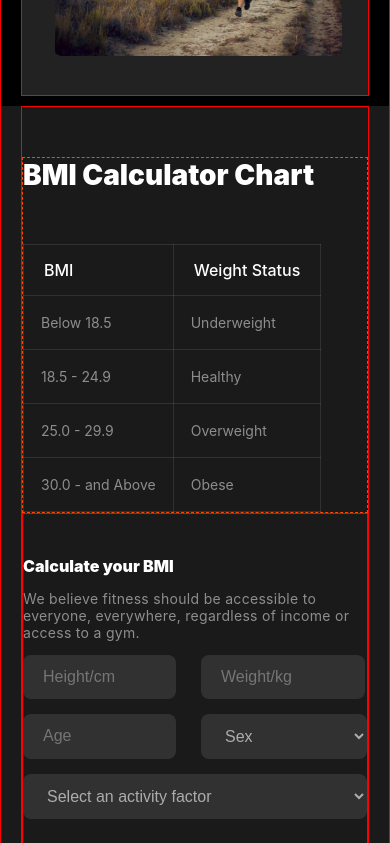
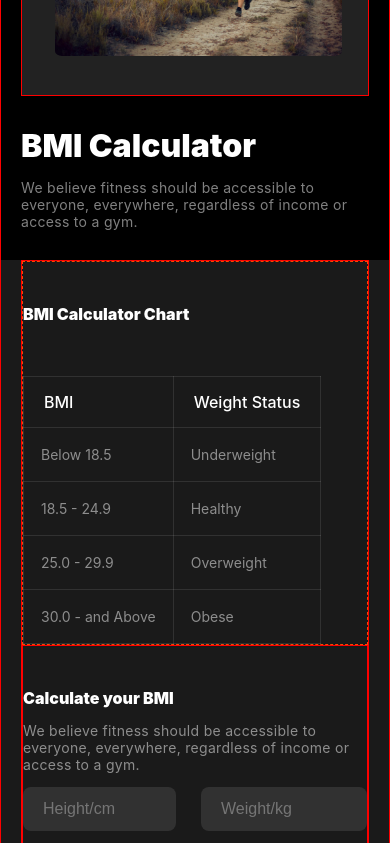
Before and after one commit to rohan26ir/Fitness, a plain HTML site: page index.html in a window 390 px wide. Shown: the part 3680-4523 px from the top of the page. Drawn offline with Linux system fonts and the light colour scheme.

Commit message:
BMI calculator Add and Responsive

```diff
--- a/index.html
+++ b/index.html
@@ -109,11 +109,18 @@
   </div>
 
   <!-- ------Trainings and Exercises----- -->
+
+  <!-- ------BMI Calculator------- -->
+   <div class="BMI">
+    <h2>BMI Calculator</h2>
+    <p class="calculate-des">We believe fitness should be accessible to everyone, everywhere, regardless of income or <br>access to a gym.</p>
+   </div>
+
    <!-- -----------BMI Calculator Chart------------- -->
 <section class="calculate-container">
    <div class="calculate-contain bdr">
     <div class="bmi-left bdr">
-      <h2 class="calculate-title">BMI Calculator Chart</h2>
+      <h2 class="calculate-title calculate-title-phone">BMI Calculator Chart</h2>
       <table class="table">
         <tr>
           <th>BMI</th>
--- a/styles/responsive.css
+++ b/styles/responsive.css
@@ -128,6 +128,19 @@
   margin: 20px 0;
   }
 
+/* ------BMI Calculator----- */
+
+
+  .BMI{
+    margin: 30px 20px;
+  }
+  .BMI h2{
+    font-size: 2rem;
+    font-weight: 900;
+  }
+
+/* ------BMI Calculator----- */
+
 /* -- -----------BMI Calculator Chart------------- -- */
 
   .calculate-contain{
@@ -137,6 +150,7 @@
   }
   .bmi-left{
     margin-right: 0;
+    margin-top: 0;
       border: 1px dashed orangered;
   }
   .bmi-right{
@@ -164,7 +178,11 @@
   width: 80%;
 }
 .form-con-text-{
-  width: 87%;
+  width: 88%;
+}
+
+.bmi-right{
+  margin-bottom: 43px;
 }
 
 
--- a/styles/style.css
+++ b/styles/style.css
@@ -328,6 +328,15 @@ height: 202px;
 
 /* -----------Trainings and Exercises--------- */
 
+
+.BMI{
+  margin: 88px 384px;
+}
+.BMI h2{
+  font-size: 3rem;
+  font-weight: 900;
+}
+
 /* -- -----------BMI Calculator Chart------------- -- */
 
 .calculate-container{
```
